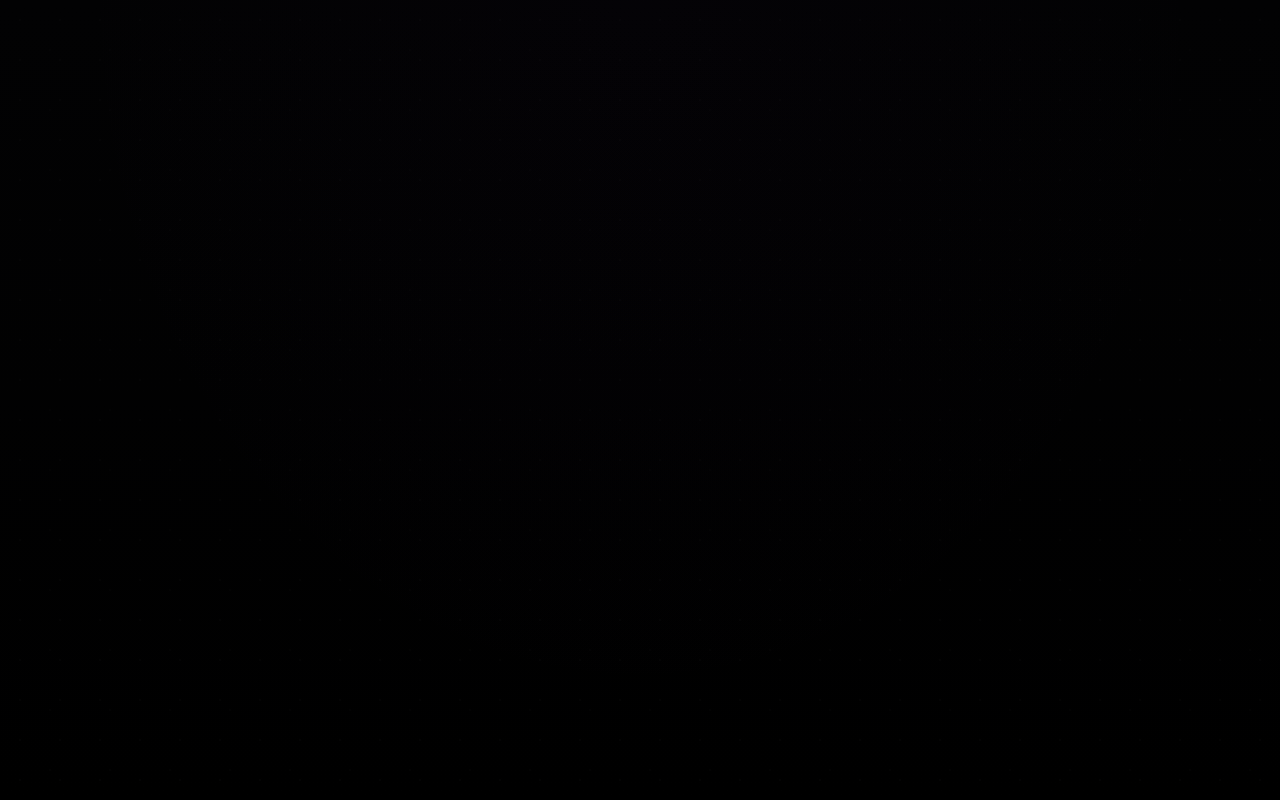
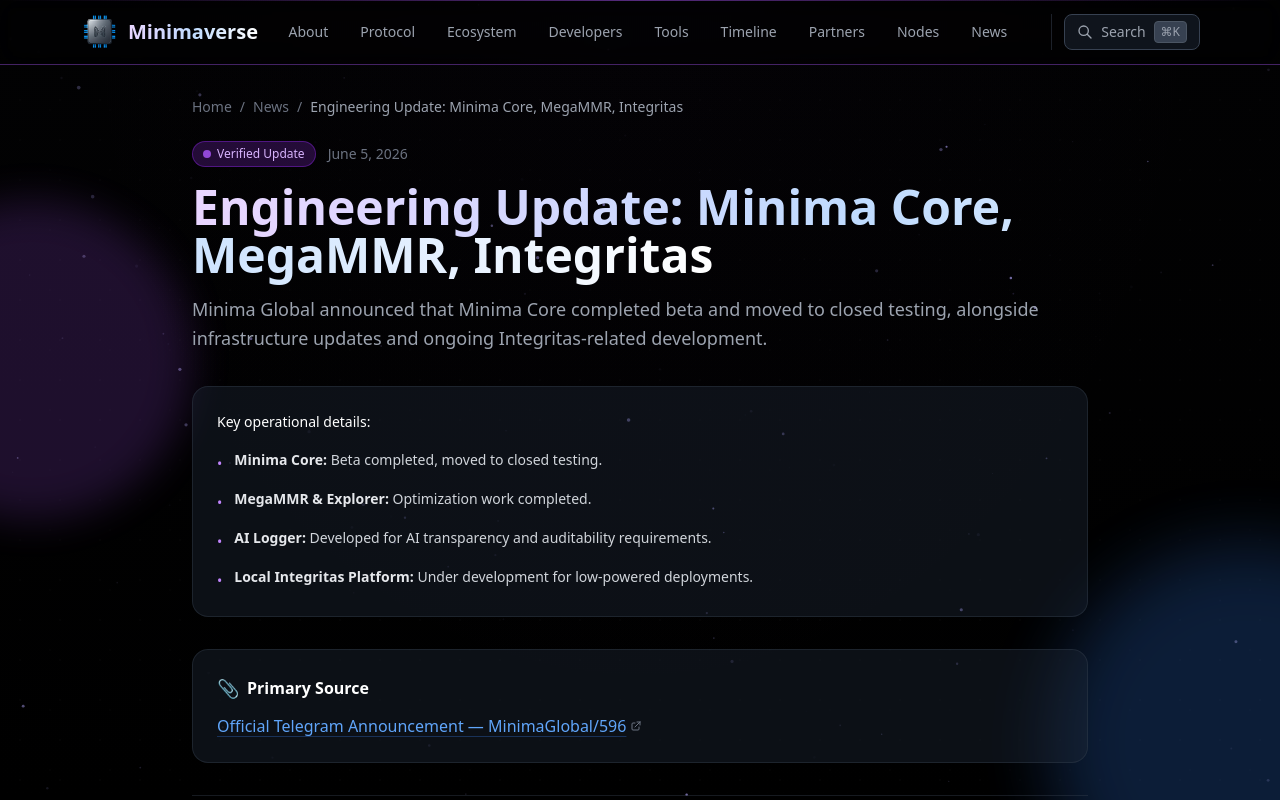
Before and after one commit to KuA1bo/minimaverse-site, a Next.js app: page /news/engineering-update-june-2026 in a window 1280 px wide. Before the commit this address had no page. Shown: the top 800 px of the page. Built offline with nearby package versions, Linux system fonts and the light colour scheme.

Commit message:
feat: add Engineering Update (June 2026) to news archive and RSS
- Add news article data to src/data/news.ts
- Update homepage ticker with new internal article link
- Add news card to /news page archive
- Add entry to RSS feed with correct metadata

```diff
--- a/src/app/news/page.tsx
+++ b/src/app/news/page.tsx
@@ -1,6 +1,6 @@
 // src/app/news/page.tsx
 // News page - latest updates and announcements about Minima Protocol
-// Updated: Added Maximize Rewards Update, internal navigation support [04.06.2026]
+// Updated: Added Engineering Update June 2026, internal navigation support [05.06.2026]
 
 import Link from 'next/link';
 import JsonLd from '@/components/JsonLd';
@@ -234,6 +234,13 @@ export default function NewsPage() {
 
           <div className="space-y-4">
             {[
+              {
+                date: 'June 5, 2026',
+                title: 'Engineering Update: Minima Core, MegaMMR, Integritas',
+                text: "Minima Global announced that Minima Core completed beta and moved to closed testing, alongside infrastructure updates and ongoing Integritas-related development.",
+                link: { href: '/news/engineering-update-june-2026', text: '→ Read More' },
+                status: 'confirmed' as const
+              },
               {
                 date: 'June 4, 2026',
                 title: 'Maximize Rewards Programme Update',
@@ -484,11 +491,11 @@ export default function NewsPage() {
           </p>
         </div>
 
-        {/* Last Updated - UPDATED DATE to June 4, 2026 */}
+        {/* Last Updated - UPDATED DATE to June 5, 2026 */}
         <section className="border-t border-gray-700/40 pt-6 opacity-0 animate-fade-in-up delay-300">
           <p className="text-gray-500 text-sm flex items-center gap-2">
             <span className="w-2 h-2 bg-green-500 rounded-full animate-pulse" />
-            Last updated: June 4, 2026
+            Last updated: June 5, 2026
           </p>
         </section>
 
--- a/src/app/page.tsx
+++ b/src/app/page.tsx
@@ -2,7 +2,7 @@
 
 // src/app/page.tsx
 // Home page - Minimaverse independent information hub
-// Updated: Ticker links to internal news page [04.06.2026]
+// Updated: Ticker links to internal news page [05.06.2026]
 
 import { useRef, useState, useLayoutEffect } from 'react';
 import Link from 'next/link';
@@ -144,13 +144,13 @@ const LatestUpdatesStrip = () => {
   // Added mr-2 to the last span so the next copy's leading dot has a proper space
   const content = (
     <Link
-      href="/news/maximize-rewards-update"
+      href="/news/engineering-update-june-2026"
       className="flex items-center whitespace-nowrap text-gray-400 hover:text-purple-400 transition-colors duration-200"
     >
       <span>•</span>
       <span className="ml-2 font-mono uppercase tracking-wider">Latest Verified Updates</span>
       <span className="mx-2">•</span>
-      <span className="mr-2">Update on Maximize rewards programme nearing completion, with active contracts continuing normally and focus remaining on infrastructure, partnerships, utility, and protocol development</span>
+      <span className="mr-2">Minima Core completed beta and moved to closed testing, alongside infrastructure updates and ongoing Integritas-related development</span>
     </Link>
   );
 
@@ -310,7 +310,7 @@ export default function HomePage() {
         </div>
 
         <section className="border-t border-gray-700/40 pt-6 opacity-0 animate-fade-in-up delay-300">
-          <p className="text-gray-500 text-sm flex items-center gap-2"><span className="w-2 h-2 bg-green-500 rounded-full animate-pulse" />Last updated: 4 июня 26</p>
+          <p className="text-gray-500 text-sm flex items-center gap-2"><span className="w-2 h-2 bg-green-500 rounded-full animate-pulse" />Last updated: 5 июня 26</p>
         </section>
       </article>
     </div>
--- a/src/app/rss.xml/route.ts
+++ b/src/app/rss.xml/route.ts
@@ -1,7 +1,7 @@
 // src/app/rss.xml/route.ts
 // RSS feed generator for Minimaverse - static pages + verified news items
 // NOTE: When adding a new page or news item, add it to the respective array below.
-// Updated: Added Maximize Rewards Update [04.06.2026]
+// Updated: Added Engineering Update June 2026 [05.06.2026]
 import RSS from 'rss';
 import { NextResponse } from 'next/server';
 
@@ -28,6 +28,12 @@ export async function GET() {
 
   // Verified news items - add new entries here with confirmed status only
   const newsItems = [
+    {
+      title: 'Engineering Update: Minima Core, MegaMMR, Integritas',
+      url: 'https://minimaverse.com/news/engineering-update-june-2026',
+      desc: 'Minima Global announced that Minima Core completed beta and moved to closed testing, alongside infrastructure updates and ongoing Integritas-related development. Source: MinimaGlobal/596. Status: confirmed.',
+      date: new Date('2026-06-05'),
+    },
     {
       title: 'Maximize Rewards Programme Update',
       url: 'https://minimaverse.com/news/maximize-rewards-update',
--- a/src/data/news.ts
+++ b/src/data/news.ts
@@ -1,7 +1,7 @@
 // src/data/news.ts
 // Centralized news data source for Minimaverse
 // All verified news articles are stored here and rendered via dynamic route /news/[slug]
-// Updated: Maximize Rewards Programme Update [04.06.2026]
+// Updated: Engineering Update: Minima Core, MegaMMR, Integritas [05.06.2026]
 
 export interface NewsArticle {
   slug: string;
@@ -18,6 +18,34 @@ export interface NewsArticle {
 }
 
 export const newsArticles: NewsArticle[] = [
+  {
+    slug: 'engineering-update-june-2026',
+    date: '2026-06-05',
+    displayDate: 'June 5, 2026',
+    title: 'Engineering Update: Minima Core, MegaMMR, Integritas',
+    summary:
+      'Minima Global announced that Minima Core completed beta and moved to closed testing, alongside infrastructure updates and ongoing Integritas-related development.',
+    details: [
+      {
+        label: 'Minima Core',
+        text: 'Beta completed, moved to closed testing.',
+      },
+      {
+        label: 'MegaMMR & Explorer',
+        text: 'Optimization work completed.',
+      },
+      {
+        label: 'AI Logger',
+        text: 'Developed for AI transparency and auditability requirements.',
+      },
+      {
+        label: 'Local Integritas Platform',
+        text: 'Under development for low-powered deployments.',
+      },
+    ],
+    source: 'https://t.me/MinimaGlobal/596',
+    sourceLabel: 'Official Telegram Announcement — MinimaGlobal/596',
+  },
   {
     slug: 'maximize-rewards-update',
     date: '2026-06-04',
```
